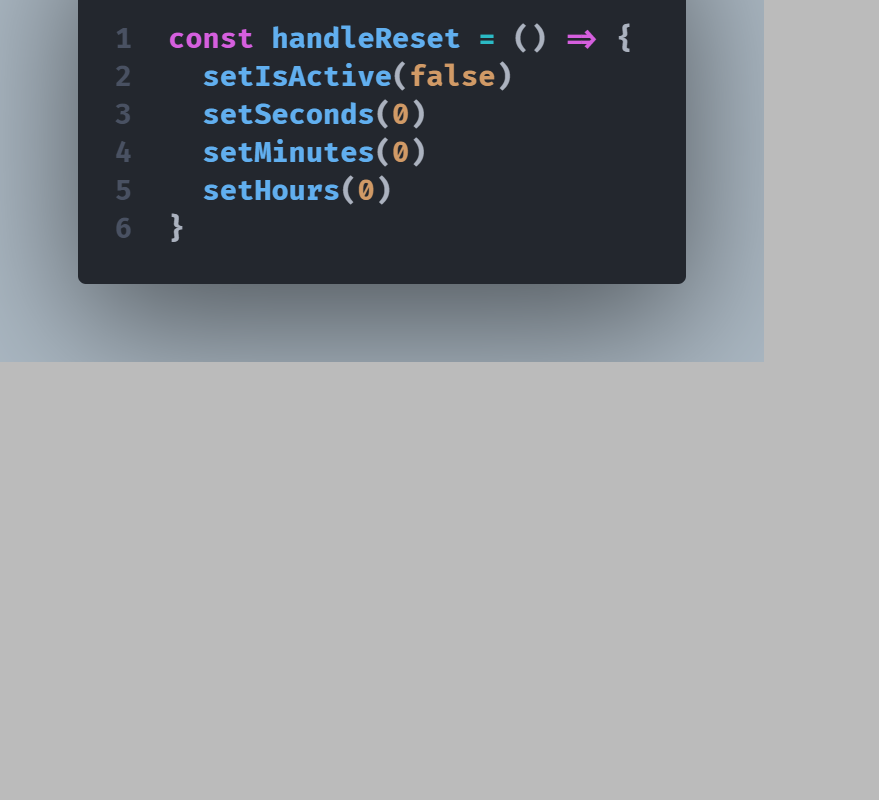
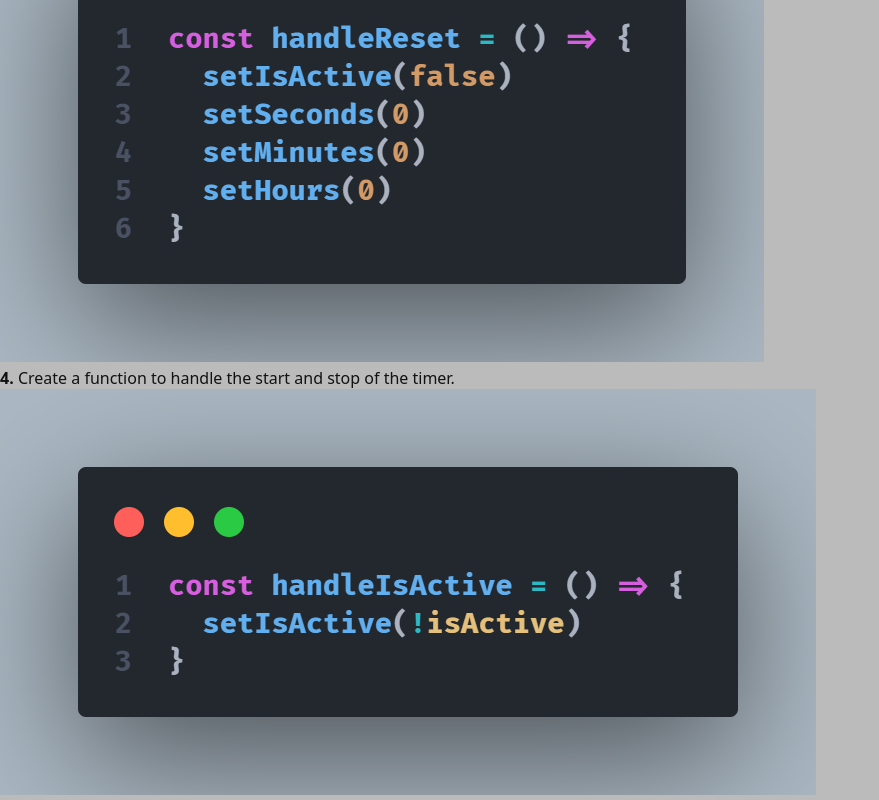
Before and after one commit to Espadv69/useState-Advanced, a React (Vite) app in the folder ChronoMaster/: page / in a window 1280 px wide. Shown: the part 2068-2868 px from the top of the page, without its empty margins (0-879 px from the left). Before the commit the page ends 2435 px from the top, so only its background shows below. Built offline with nearby package versions, Linux system fonts and the light colour scheme; the HTML template or start-up script is replaced by a standard one.

Commit message:
Add fourth LiExplanation item for start/stop timer function in Explanation component

```diff
--- a/ChronoMaster/src/components/Explanation/Explanation.jsx
+++ b/ChronoMaster/src/components/Explanation/Explanation.jsx
@@ -26,6 +26,13 @@ const Explanation = () => {
           imgUrl="/images/handleReset.png"
           imgAlt="Code snippet for reset function."
         />
+
+        <LiExplanation
+          step={4}
+          description="Create a function to handle the start and stop of the timer."
+          imgUrl="/images/handleIsActive.png"
+          imgAlt="Code snippet for start/stop function."
+        />
       </ul>
     </section>
   )
```
